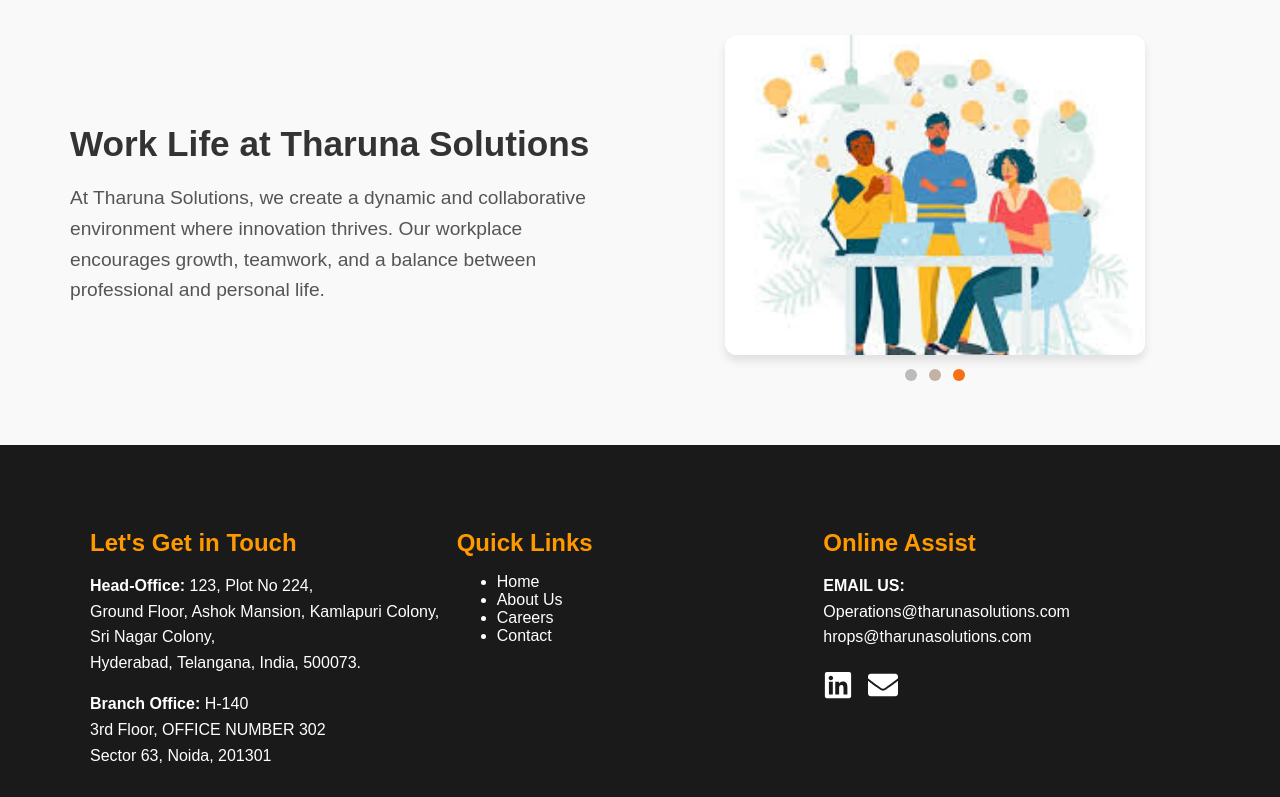
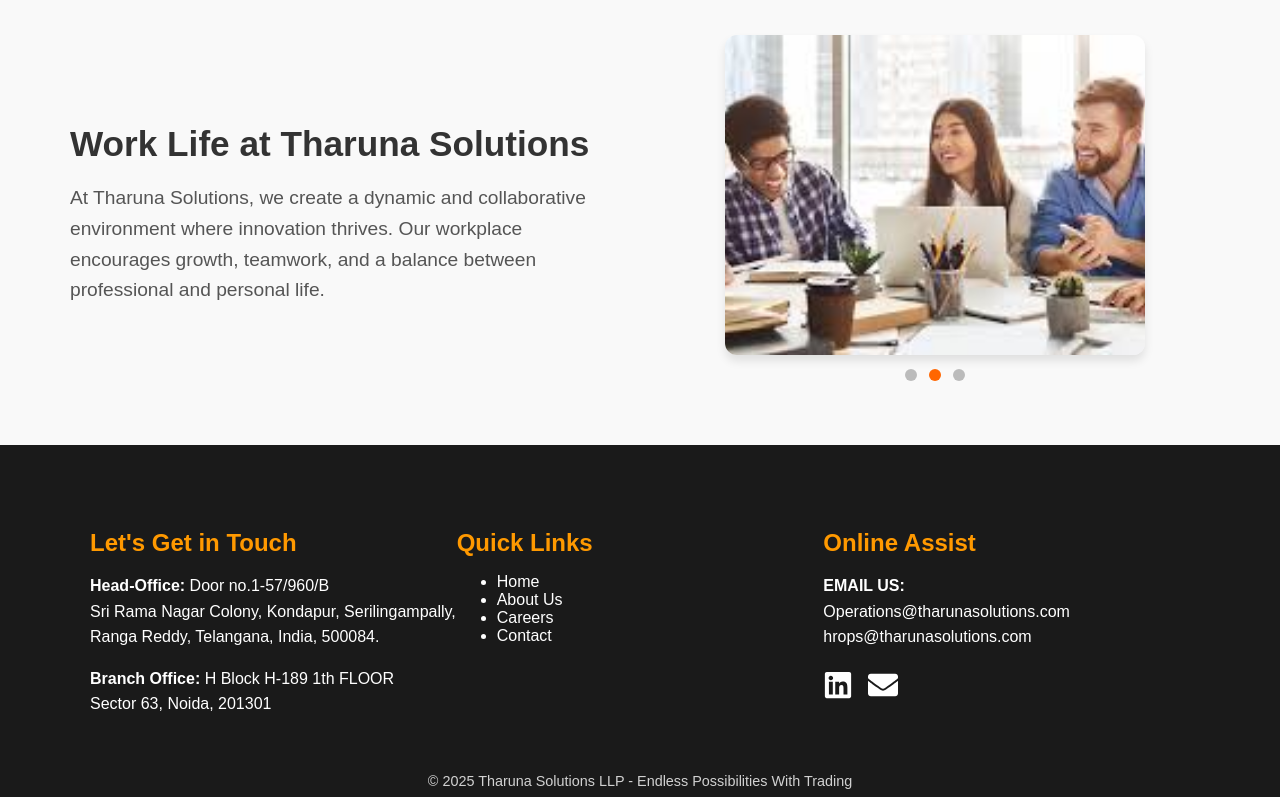
Before and after one commit to SrikanthAI/tharunasolutions_website, a React (Create React App) app in the folder frontend/: page / in a window 1280 px wide. Shown: the part 2000-2797 px from the top of the page. Built offline with nearby package versions, Linux system fonts and the light colour scheme.

Commit message:
Update footer contact information

```diff
--- a/frontend/src/components/Footer.js
+++ b/frontend/src/components/Footer.js
@@ -10,9 +10,9 @@
         <div className="footer-section address">
           <h3>Let's Get in Touch</h3>
           <p>
-            <strong>Head-Office:</strong> 123, Plot No 224, <br />
-            Ground Floor, Ashok Mansion, Kamlapuri Colony, Sri Nagar Colony, <br />
-            Hyderabad, Telangana, India, 500073.
+            <strong>Head-Office:</strong> Door no.1-57/960/B <br />
+            Sri Rama Nagar Colony, Kondapur, Serilingampally, <br />
+            Ranga Reddy, Telangana, India, 500084.
           </p>
           {/*<a
             href="https://maps.google.com/?q=Pacific+Business+Park+Ghaziabad"
@@ -24,8 +24,7 @@
           </a>*/}
 
           <p>
-            <strong>Branch Office:</strong> H-140 <br />
-            3rd Floor, OFFICE NUMBER 302<br />
+            <strong>Branch Office:</strong>  H Block H-189 1th FLOOR  <br />
             Sector 63, Noida, 201301
           </p>
           {/*<a
```
